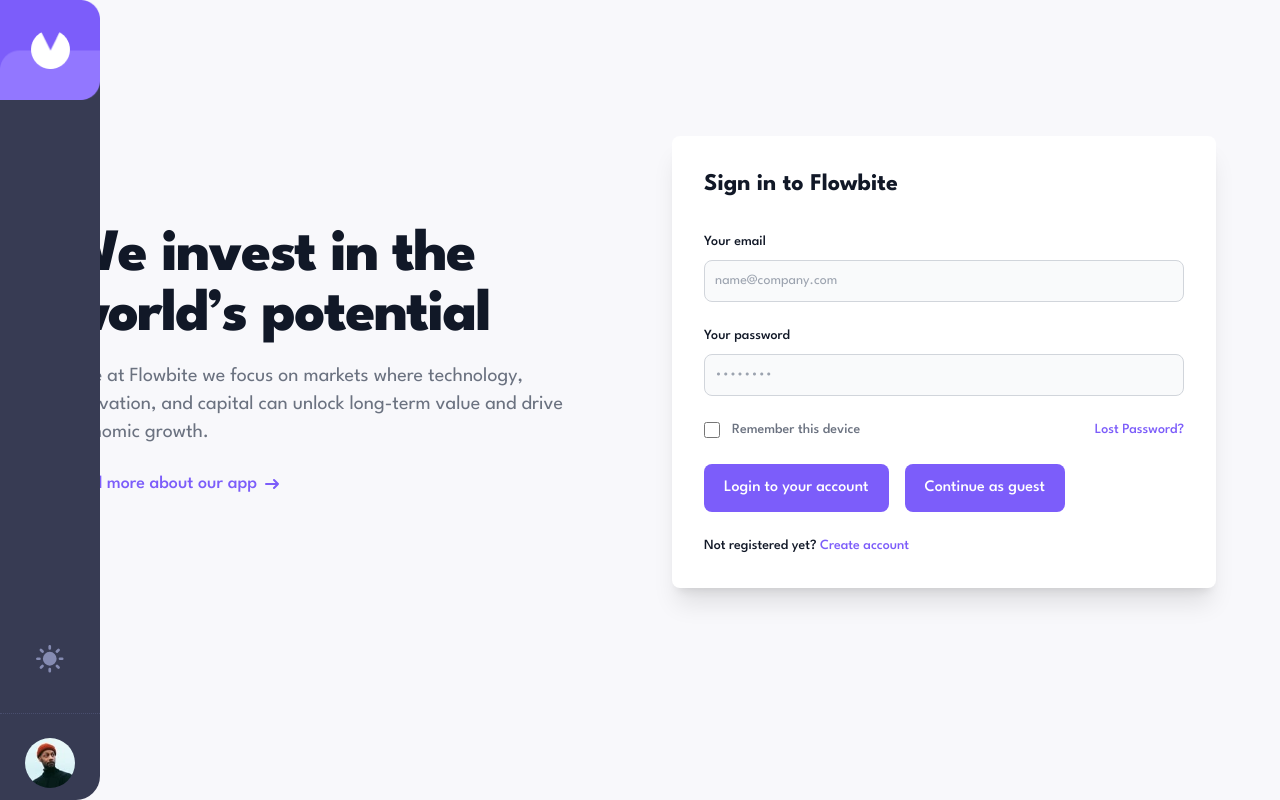
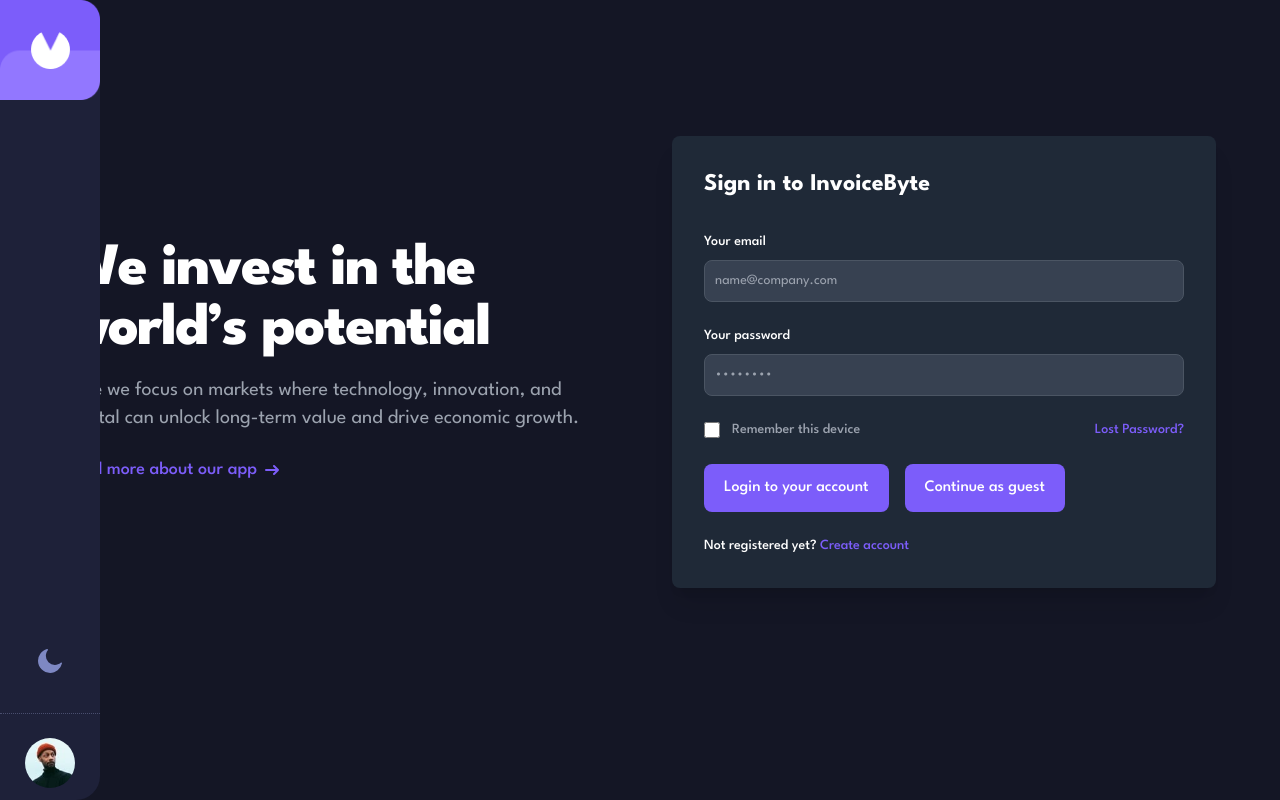
Before and after one commit to atheenaoteyza/InvoiceByte, a React (Vite) app: page /login in a window 1280 px wide. Built offline with nearby package versions, Linux system fonts and the light colour scheme.

Commit message:
feat: App name & InvoiceByte favicon

```diff
--- a/index.html
+++ b/index.html
@@ -8,9 +8,9 @@
       href="https://fonts.googleapis.com/css2?family=League+Spartan:wght@200;300;400;500;600;700;800;900&display=swap"
       rel="stylesheet"
     />
-    <link rel="icon" type="image/svg+xml" href="/vite.svg" />
+    <link rel="icon" type="image/svg+xml" href="/bill_10467095.png" />
     <meta name="viewport" content="width=device-width, initial-scale=1.0" />
-    <title>Vite + React</title>
+    <title>InvoiceByte</title>
   </head>
   <body
     class="font-spartan bg-light-bg text-light-text transition-colors duration-300"
--- a/src/components/Header.jsx
+++ b/src/components/Header.jsx
@@ -10,7 +10,7 @@
 
 export const Header = () => {
   const [isDark, setIsDark] = useState(
-    JSON.parse(localStorage.getItem("darkMode")) || false
+    JSON.parse(localStorage.getItem("darkMode")) || true
   );
 
   const location = useLocation();
--- a/src/components/pages/Login.jsx
+++ b/src/components/pages/Login.jsx
@@ -46,8 +46,8 @@
             We invest in the world’s potential
           </h1>
           <p className="mb-6 text-lg font-normal text-gray-500 lg:text-xl dark:text-gray-400">
-            Here at Flowbite we focus on markets where technology, innovation,
-            and capital can unlock long-term value and drive economic growth.
+            Here we focus on markets where technology, innovation, and capital
+            can unlock long-term value and drive economic growth.
           </p>
           <a
             href="#"
@@ -74,7 +74,7 @@
         <div>
           <div className="w-full lg:max-w-xl p-6 space-y-8 sm:p-8 bg-white rounded-lg shadow-xl dark:bg-gray-800">
             <h2 className="text-2xl font-bold text-gray-900 dark:text-white">
-              Sign in to Flowbite
+              Sign in to InvoiceByte
             </h2>
             {/* Form starts here */}
             <form
@@ -162,7 +162,7 @@
                 Not registered yet?{" "}
                 {/* Using React Router Link for navigation */}
                 <Link
-                  /* to="/Register" Path to registration page */
+                  to="/Register" //Path to registration page
                   className="text-[#7c5dfa] hover:underline"
                 >
                   Create account
--- a/src/components/pages/Register.jsx
+++ b/src/components/pages/Register.jsx
@@ -2,6 +2,7 @@
 import { getDatabase, ref, set, push, get } from "firebase/database";
 import { createUserWithEmailAndPassword } from "firebase/auth";
 import { app, auth } from "../../firebaseConfig";
+import { Link } from "react-router-dom";
 
 export const Register = () => {
   const emailRef = useRef(null);
@@ -43,17 +44,6 @@
   return (
     <section className="bg-gray-50 dark:bg-gray-900">
       <div className="flex flex-col items-center justify-center px-6 py-8 mx-auto md:h-screen lg:py-0">
-        <a
-          href="#"
-          className="flex items-center mb-6 text-2xl font-semibold text-gray-900 dark:text-white"
-        >
-          <img
-            className="w-8 h-8 mr-2"
-            src="https://flowbite.s3.amazonaws.com/blocks/marketing-ui/logo.svg"
-            alt="logo"
-          />
-          Flowbite
-        </a>
         <div className="w-full bg-white rounded-lg shadow dark:border md:mt-0 sm:max-w-md xl:p-0 dark:bg-gray-800 dark:border-gray-700">
           <div className="p-6 space-y-4 md:space-y-6 sm:p-8">
             <h1 className="text-xl font-bold leading-tight tracking-tight text-gray-900 md:text-2xl dark:text-white">
@@ -151,6 +141,12 @@
               </button>
               <p className="text-sm font-light text-gray-500 dark:text-gray-400">
                 Already have an account?{" "}
+                <Link
+                  to="/Login"
+                  className="font-medium text-primary-600 hover:underline dark:text-primary-500"
+                >
+                  Login here
+                </Link>
               </p>
             </form>
           </div>
```
Also changed, not shown: public/bill_10467095.png (added).
